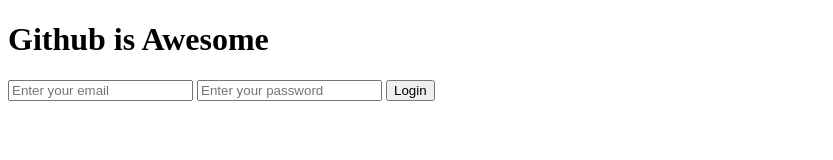
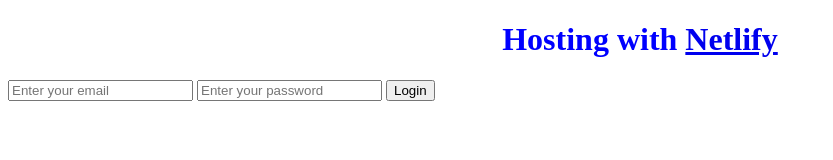
Before and after one commit to ajnomoney/my-awesome-weatherapp, a plain HTML site: page index.html in a window 1280 px wide. Shown: the whole page, without its empty margins (0-833 px from the left). Drawn offline with Linux system fonts and the light colour scheme.

Commit message:
Changed title, added link to Netfliy

```diff
--- a/index.html
+++ b/index.html
@@ -8,7 +8,10 @@
     <link rel="stylesheet" href="style.css" />
   </head>
   <body>
-    <h1>Github is Awesome</h1>
+    <h1>
+      Hosting with
+      <a href="https://netflify.com">Netlify</a>
+    </h1>
     <form action="">
       <input type="text" placeholder="Enter your email" />
       <input type="password" placeholder="Enter your password" />
--- a/style.css
+++ b/style.css
@@ -0,0 +1,4 @@
+h1 {
+  text-align: center;
+  color: blue;
+}
```
